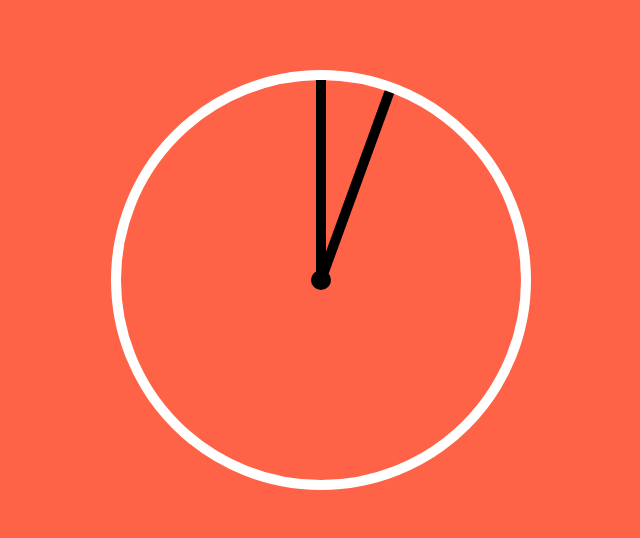
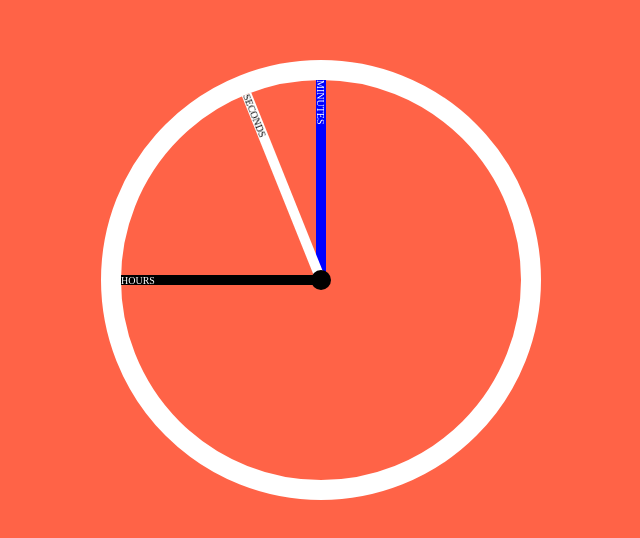
Before and after one commit to tomekwilczak/css-js-clock, a plain HTML site: page index.html in a window 1280 px wide. Shown: the part 120-658 px from the top of the page, without its empty margins (319-959 px from the left). Drawn offline with Linux system fonts and the light colour scheme.

Commit message:
Added all 3 clock hands

```diff
--- a/css/style.css
+++ b/css/style.css
@@ -1,3 +1,7 @@
+:root {
+  --transition: all 0.5s;
+}
+
 html {
   box-sizing: border-box;
 }
@@ -12,7 +16,7 @@ body {
 }
 
 .clock {
-  border: 10px solid #ffffff;
+  border: 20px solid #ffffff;
   border-radius: 50%;
   width: 400px;
   height: 400px;
@@ -27,19 +31,33 @@ body {
   position: absolute;
   top: 190px;
   right: 190px;
+  z-index: 10;
 }
 
 .clock__hand {
   width: 200px;
   height: 10px;
+  font-size: 10px;
   background: #000;
   position: absolute;
   top: 195px;
   transform: rotate(90deg);
   transform-origin: 100%;
-  transition: all 0.5s;
-  transition-timing-function: cubic-bezier(1, 0, 0, 1);
+  transition: var(--transition);
+  transition-timing-function: cubic-bezier(0.07, -0.02, 0.82, 1.93);
 }
 
 .clock__hand--seconds {
+  background: white;
+  z-index: 5;
 }
+
+.clock__hand--minutes {
+  background: blue;
+  color: white;
+  z-index: 3;
+}
+
+.clock__hand--hours {
+  color: white;
+}
--- a/index.html
+++ b/index.html
@@ -10,9 +10,9 @@
   <body>
     <main>
       <div class="clock">
-        <div class="clock__hand clock__hand--seconds"></div>
-        <div class="clock__hand clock__hand--minutes"></div>
-        <div class="clock__hand clock__hand--hours"></div>
+        <div class="clock__hand clock__hand--seconds">SECONDS</div>
+        <div class="clock__hand clock__hand--minutes">MINUTES</div>
+        <div class="clock__hand clock__hand--hours">HOURS</div>
         <div class="clock__center"></div>
       </div>
     </main>
--- a/main.js
+++ b/main.js
@@ -1,8 +1,18 @@
 const handSeconds = document.querySelector(".clock__hand--seconds");
+const handMinutes = document.querySelector(".clock__hand--minutes");
+const handHours = document.querySelector(".clock__hand--hours");
 
 const setDate = () => {
-  console.log("hi");
-  const degrees = 110;
-  handSeconds.style.transform = `rotate(${degrees}deg)`;
+  const now = new Date();
+  const seconds = now.getSeconds();
+  const minutes = now.getMinutes();
+  const hours = now.getHours();
+  console.log(`${hours}:${minutes}:${seconds}`);
+  const secondsDegrees = (seconds / 60) * 360;
+  const minutesDegrees = (minutes / 60) * 360;
+  const hoursDegrees = (hours / 12) * 360;
+  handSeconds.style.transform = `rotate(${secondsDegrees + 90}deg)`;
+  handMinutes.style.transform = `rotate(${minutesDegrees + 90}deg)`;
+  handHours.style.transform = `rotate(${hoursDegrees + 90}deg)`;
 };
 setInterval(setDate, 1000);
```
